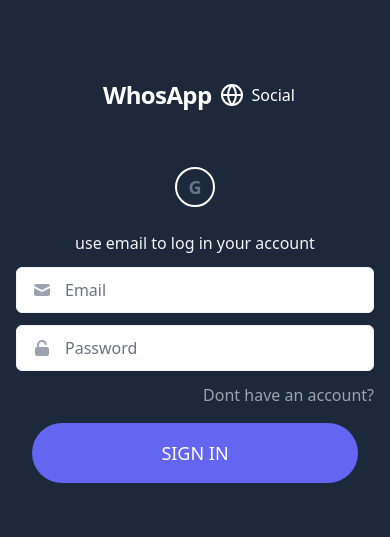
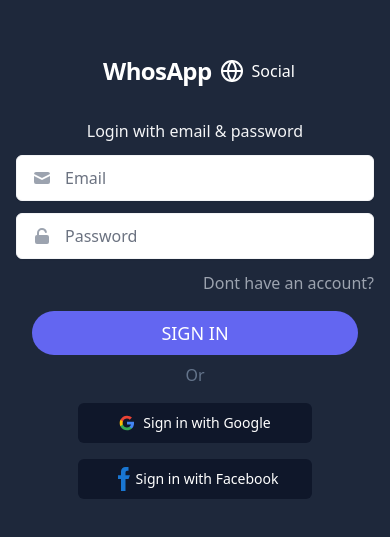
Before and after one commit to Daniel1231234/whosapp-nextjs, a Next.js app: page /login in a window 390 px wide. Shown: the part 153-690 px from the top of the page. Built offline with nearby package versions, Linux system fonts and the light colour scheme; a web font is replaced by a local one.

Commit message:
ui changes

```diff
--- a/next.config.js
+++ b/next.config.js
@@ -4,14 +4,18 @@
     appDir: true,
   },
   images: {
-    domains: ['lh3.googleusercontent.com', 'platform-lookaside.fbsbx.com" '],
+    domains: [
+      "lh3.googleusercontent.com",
+      "platform-lookaside.fbsbx.com",
+      "res.cloudinary.com",
+    ],
     remotePatterns: [
       {
         protocol: "https",
         hostname: "**",
       },
     ],
-  }
-}
+  },
+};
 
-module.exports = nextConfig
+module.exports = nextConfig;
--- a/package.json
+++ b/package.json
@@ -33,7 +33,7 @@
     "lucide-react": "^0.145.0",
     "multer": "^1.4.5-lts.1",
     "nanoid": "^4.0.2",
-    "next": "13.3.0",
+    "next": "^13.4.7",
     "next-auth": "^4.22.1",
     "next-cloudinary": "^4.10.0",
     "next-themes": "^0.2.1",
--- a/src/app/(auth)/login/page.tsx
+++ b/src/app/(auth)/login/page.tsx
@@ -42,7 +42,8 @@
   const loginWithGoogle = async () => {
     setIsLoading(true);
     try {
-      await signIn("google");
+      const res = await signIn("google");
+      console.log("res => ", res);
     } catch (error) {
       toast.error("Something went wrong with your login.");
     } finally {
--- a/src/app/(dashboard)/dashboard/add/page.tsx
+++ b/src/app/(dashboard)/dashboard/add/page.tsx
@@ -1,8 +1,7 @@
 import AddFriendButton from "@/components/AddFriendButton";
 import { FC } from "react";
 
-
-const Page: FC= () => {
+const Page: FC = () => {
   return (
     <main className="pt-8">
       <h1 className="font-bold text-5xl mb-8">Add a friend</h1>
--- a/src/app/api/signup/route.ts
+++ b/src/app/api/signup/route.ts
@@ -20,16 +20,12 @@
             email: body.email,
             password: await bcrypt.hash(body.password, 10),
             image: "/avatar.png",
-            username: `${body.name}-USERNAME`,
-            country: 'Israel',
-            street: 'ההגנה 15',
-            notification: { friendReq: false, message: false },
-            provider: 'credentials'
         }
 
         await Promise.all([
             db.set(`user:${newUser.id}`, JSON.stringify(newUser)),
             db.set(`user:email:${newUser.email}`, newUser.id),
+            db.sadd(`users`, JSON.stringify(newUser))
         ]);
 
         // const { password, ...userCreds } = newUser
--- a/src/components/AddFriendButton.tsx
+++ b/src/components/AddFriendButton.tsx
@@ -52,13 +52,13 @@
     <form onSubmit={handleSubmit(onSubmit)} className="max-w-sm">
       <label
         htmlFor="email"
-        className="clock text-sm font-medium leading-6 text-gray-800 dark:text-gray-50"
+        className="block text-sm font-medium leading-6 text-gray-800 dark:text-gray-50"
       >
         Add friend by E-Mail
       </label>
       <div className="mt-2 flex gap-4 ">
         <input
-          {...register('email')}
+          {...register("email")}
           type="text"
           className="block w-full dark:bg-gray-700 dark:text-gray-50 rounded-md border-0 py-1.5 text-green-900 shadow-sm ring-1 ring-inset ring-grey-300 placeholder:text-grey-400 dark:placeholder:text-gray-300 focus:ring-2 focus:ring-inset focus:ring-indigo-600 sm:text-sm sm:leading-6 "
           placeholder="you@example.com"
--- a/src/components/Icons.tsx
+++ b/src/components/Icons.tsx
@@ -26,13 +26,45 @@
   CopyIcon,
   VideoIcon,
   Facebook: (props: any) => (
-    <svg {...props}  viewBox="0 0 16 16" id="facebook">
+    <svg {...props} viewBox="0 0 16 16" id="facebook">
       <path
         fill="#1976D2"
         d="M12 5.5H9v-2a1 1 0 0 1 1-1h1V0H9a3 3 0 0 0-3 3v2.5H4V8h2v8h3V8h2l1-2.5z"
       ></path>
     </svg>
   ),
+  Google: (props: any) => (
+    <svg
+      {...props}
+      // className="mr-2 h-4 w-4 "
+      aria-hidden="true"
+      focusable="false"
+      data-prefix="fab"
+      data-icon="github"
+      role="img"
+      xmlns="http://www.w3.org/2000/svg"
+      viewBox="0 0 24 24"
+      id="google"
+    >
+      <path
+        d="M22.56 12.25c0-.78-.07-1.53-.2-2.25H12v4.26h5.92c-.26 1.37-1.04 2.53-2.21 3.31v2.77h3.57c2.08-1.92 3.28-4.74 3.28-8.09z"
+        fill="#4285F4"
+      />
+      <path
+        d="M12 23c2.97 0 5.46-.98 7.28-2.66l-3.57-2.77c-.98.66-2.23 1.06-3.71 1.06-2.86 0-5.29-1.93-6.16-4.53H2.18v2.84C3.99 20.53 7.7 23 12 23z"
+        fill="#34A853"
+      />
+      <path
+        d="M5.84 14.09c-.22-.66-.35-1.36-.35-2.09s.13-1.43.35-2.09V7.07H2.18C1.43 8.55 1 10.22 1 12s.43 3.45 1.18 4.93l2.85-2.22.81-.62z"
+        fill="#FBBC05"
+      />
+      <path
+        d="M12 5.38c1.62 0 3.06.56 4.21 1.64l3.15-3.15C17.45 2.09 14.97 1 12 1 7.7 1 3.99 3.47 2.18 7.07l3.66 2.84c.87-2.6 3.3-4.53 6.16-4.53z"
+        fill="#EA4335"
+      />
+      <path d="M1 1h22v22H1z" fill="none" />
+    </svg>
+  ),
 };
 
 export type Icon = keyof typeof Icons;
--- a/src/components/UI/Button.tsx
+++ b/src/components/UI/Button.tsx
@@ -4,7 +4,7 @@
 import { ButtonHTMLAttributes, FC } from "react";
 
 export const buttonVariants = cva(
-  "active:scale-95 inline-flex dark:bg-gray-800 items-center justify-center rounded-md text-sm font-medium transition-color focus:outline-none focus:ring-2 focus:ring-slate-400 focus:ring-offset-2 disabled:opacity-50 disabled:pointer-events-none",
+  "active:scale-95 inline-flex dark:bg-indigo-900 items-center justify-center rounded-md text-sm font-medium transition-color focus:outline-none focus:ring-2 focus:ring-slate-400 focus:ring-offset-2 disabled:opacity-50 disabled:pointer-events-none",
   {
     variants: {
       variant: {
@@ -38,10 +38,16 @@
   size,
   ...props
 }) => {
-  return <button className={cn(buttonVariants({variant, size, className}))} disabled={isLoading} {...props}>
-    {isLoading ? <Loader2 className="mr-2 h-4 w-4 animate-spin" /> : null}
-    {children}
-  </button>
+  return (
+    <button
+      className={cn(buttonVariants({ variant, size, className }))}
+      disabled={isLoading}
+      {...props}
+    >
+      {isLoading ? <Loader2 className="mr-2 h-4 w-4 animate-spin" /> : null}
+      {children}
+    </button>
+  );
 };
 
 export default Button;
--- a/src/components/authCmps/LoginForm.tsx
+++ b/src/components/authCmps/LoginForm.tsx
@@ -1,7 +1,7 @@
 import { UserLoginCred } from "@/types/typings";
-import Image from "next/image";
 import { Dispatch, SetStateAction } from "react";
 import AppLogo from "../AppLogo";
+import ProvidersAuth from "./ProvidersAuth";
 
 interface LoginFormProps {
   handleCred: (e: React.FormEvent<HTMLFormElement>) => Promise<void>;
@@ -20,27 +20,13 @@
   loginWithFacebook,
 }: LoginFormProps) => {
   return (
-    <div className="w-full py-6 z-20">
+    <div className="w-full  z-20">
       <h1 className="my-6">
         <span className="inline-flex">
           <AppLogo className="text-white " />
         </span>
       </h1>
-      <div className="py-6 space-x-2">
-        <span
-          onClick={() => loginWithGoogle()}
-          className="cursor-pointer w-10 h-10 items-center justify-center inline-flex rounded-full font-bold text-lg border-2 border-white"
-        >
-          G
-        </span>
-        {/* <span
-          onClick={() => loginWithFacebook()}
-          className="cursor-pointer w-10 h-10 items-center justify-center inline-flex rounded-full font-bold text-lg border-2 border-white"
-        >
-          f
-        </span> */}
-      </div>
-      <p className="text-gray-100">use email to log in your account</p>
+      <p className="text-gray-100">Login with email & password</p>
       <form
         className="sm:w-2/3 w-full px-4 lg:px-0 mx-auto"
         onSubmit={(e) => handleCred(e)}
@@ -97,11 +83,16 @@
         </div>
 
         <div className="px-4 pb-2 pt-4">
-          <button className="uppercase text-white block w-full p-4 text-lg rounded-full bg-indigo-500 hover:bg-indigo-600 focus:outline-none">
+          <button className="uppercase text-white block w-full p-2 text-lg rounded-full bg-indigo-500 hover:bg-indigo-600 focus:outline-none">
             {"Sign in"}
           </button>
         </div>
       </form>
+      <p>Or</p>
+      <ProvidersAuth
+        loginWithFacebook={loginWithFacebook}
+        loginWithGoogle={loginWithGoogle}
+      />
     </div>
   );
 };
--- a/src/components/authCmps/ProvidersAuth.tsx
+++ b/src/components/authCmps/ProvidersAuth.tsx
@@ -2,56 +2,26 @@
 import { Icons } from "../Icons";
 
 interface ProvidersAuthProps {
-  isLoading: boolean;
+  isLoading?: boolean;
   loginWithGoogle: () => Promise<void>;
   loginWithFacebook: () => Promise<void>;
 }
 
 const ProvidersAuth = ({
-  isLoading,
   loginWithFacebook,
   loginWithGoogle,
 }: ProvidersAuthProps) => {
+  const FbIcon = Icons["Facebook"];
+  const GoogleIcon = Icons["Google"];
 
-  const FbIcon = Icons['Facebook']
   return (
-    <>
+    <div className="flex flex-col sm:flex-row justify-center gap-4 my-4 w-full">
       <Button
-        isLoading={isLoading}
         type="button"
         className="max-w-sm mx-auto w-3/5"
         onClick={loginWithGoogle}
       >
-        {isLoading ? null : (
-          <svg
-            className="mr-2 h-4 w-4 "
-            aria-hidden="true"
-            focusable="false"
-            data-prefix="fab"
-            data-icon="github"
-            role="img"
-            xmlns="http://www.w3.org/2000/svg"
-            viewBox="0 0 24 24"
-          >
-            <path
-              d="M22.56 12.25c0-.78-.07-1.53-.2-2.25H12v4.26h5.92c-.26 1.37-1.04 2.53-2.21 3.31v2.77h3.57c2.08-1.92 3.28-4.74 3.28-8.09z"
-              fill="#4285F4"
-            />
-            <path
-              d="M12 23c2.97 0 5.46-.98 7.28-2.66l-3.57-2.77c-.98.66-2.23 1.06-3.71 1.06-2.86 0-5.29-1.93-6.16-4.53H2.18v2.84C3.99 20.53 7.7 23 12 23z"
-              fill="#34A853"
-            />
-            <path
-              d="M5.84 14.09c-.22-.66-.35-1.36-.35-2.09s.13-1.43.35-2.09V7.07H2.18C1.43 8.55 1 10.22 1 12s.43 3.45 1.18 4.93l2.85-2.22.81-.62z"
-              fill="#FBBC05"
-            />
-            <path
-              d="M12 5.38c1.62 0 3.06.56 4.21 1.64l3.15-3.15C17.45 2.09 14.97 1 12 1 7.7 1 3.99 3.47 2.18 7.07l3.66 2.84c.87-2.6 3.3-4.53 6.16-4.53z"
-              fill="#EA4335"
-            />
-            <path d="M1 1h22v22H1z" fill="none" />
-          </svg>
-        )}
+        <GoogleIcon className="mr-2 h-4 w-4" />
         Sign in with Google
       </Button>
 
@@ -60,11 +30,10 @@
         className="max-w-sm mx-auto w-3/5"
         onClick={loginWithFacebook}
       >
-
         <FbIcon className="w-6 h-6 " />
         Sign in with Facebook
       </Button>
-    </>
+    </div>
   );
 };
 
--- a/src/lib/auth.ts
+++ b/src/lib/auth.ts
@@ -44,11 +44,6 @@
                     name: profile.name,
                     email: profile.email,
                     image: profile.picture,
-                    username: profile.username ?? `USERNAME ${profile.name}`,
-                    country: profile.country ?? 'israel',
-                    street: profile.street ?? "ההגנה 30",
-                    notification: profile.notification ?? { friendReq: false, message: false },
-                    provider: 'Google'
                 }
             },
         }),
```
Also changed, not shown: src/app/page.tsx (+21 -16 lines), 1 other file (tests, documents, lock files or other folders).
